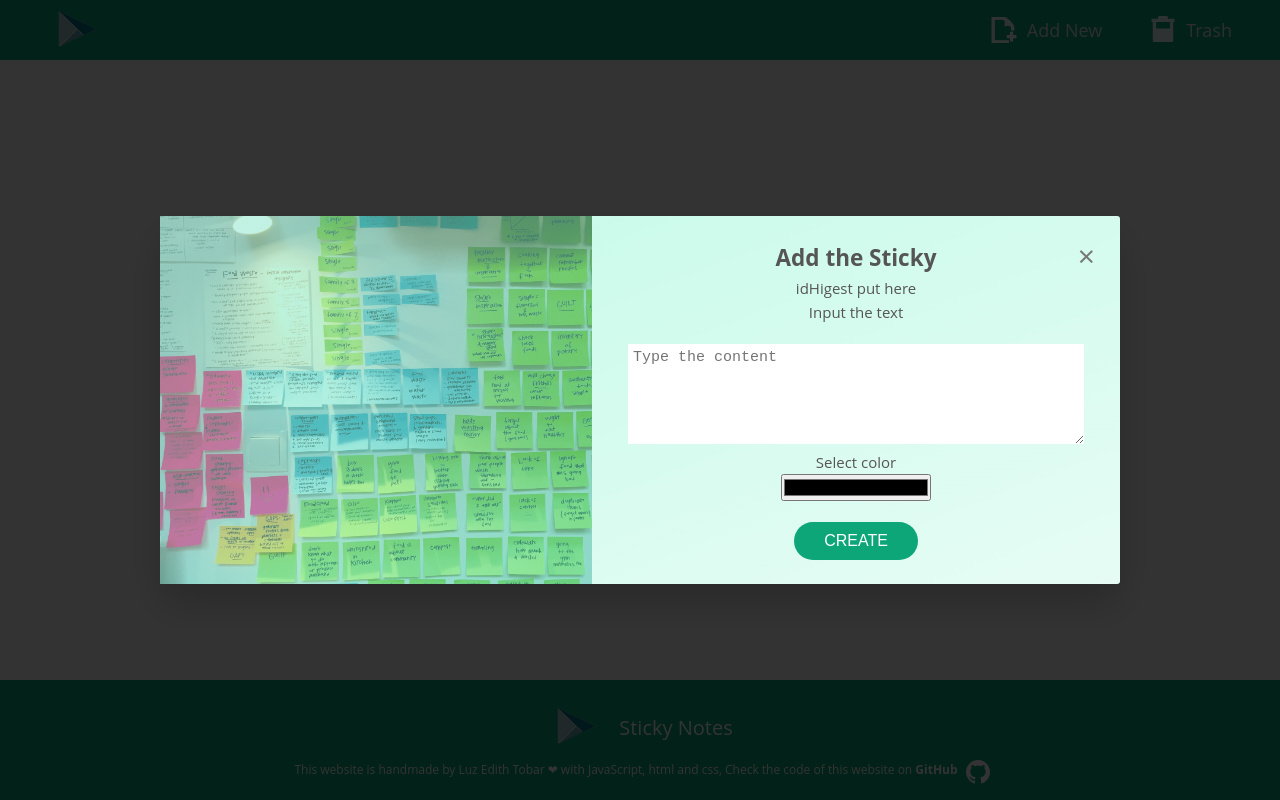
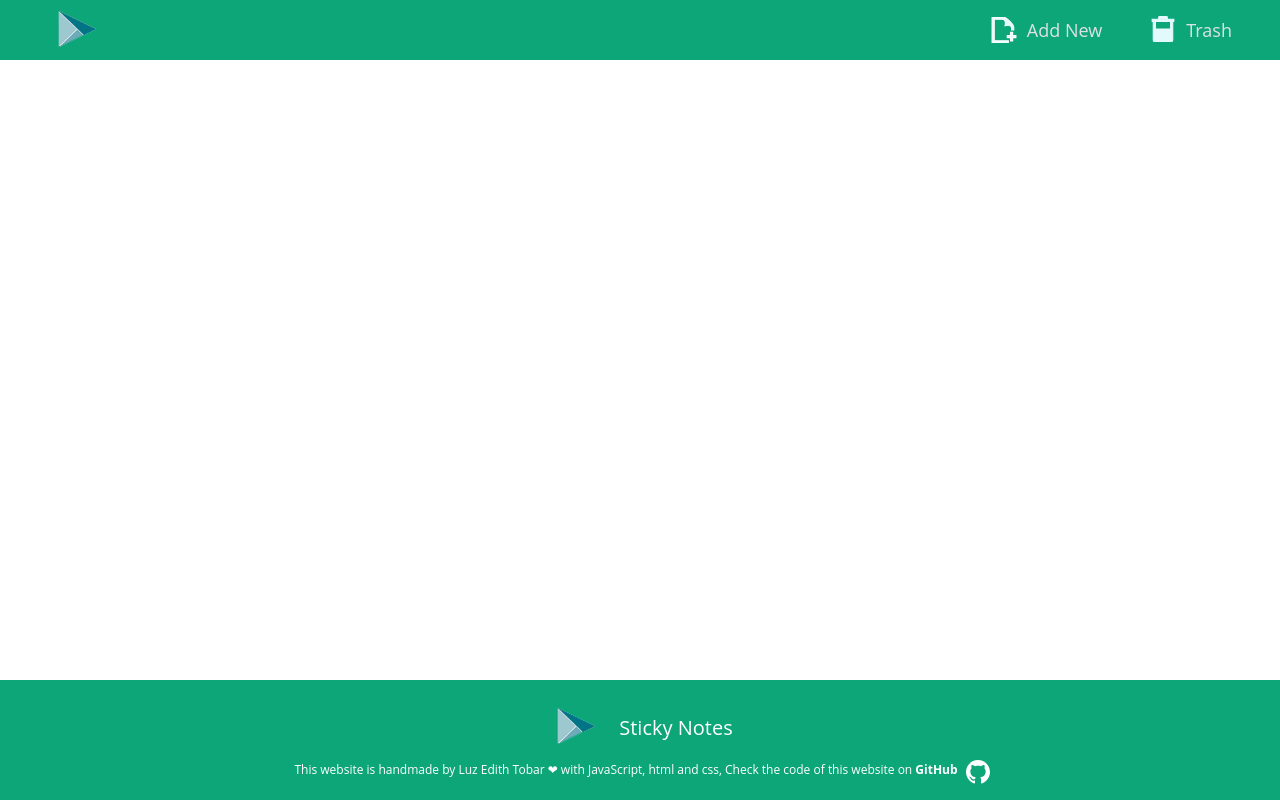
Before and after one commit to lizth93/stick-todo-REACT, a React (Create React App) app: page /modal in a window 1280 px wide. Built offline with nearby package versions, Linux system fonts and the light colour scheme.

Commit message:
Added store with redux

```diff
--- a/package.json
+++ b/package.json
@@ -3,12 +3,16 @@
   "version": "0.1.0",
   "private": true,
   "dependencies": {
+    "@reduxjs/toolkit": "^1.8.3",
     "@testing-library/jest-dom": "^5.16.4",
     "@testing-library/react": "^13.3.0",
     "@testing-library/user-event": "^13.5.0",
     "react": "^18.2.0",
     "react-dom": "^18.2.0",
+    "react-redux": "^8.0.2",
+    "react-router-dom": "^5.3.3",
     "react-scripts": "5.0.1",
+    "redux": "^4.2.0",
     "styled-components": "^5.3.5",
     "web-vitals": "^2.1.4"
   },
--- a/src/App.js
+++ b/src/App.js
@@ -2,7 +2,10 @@ import "./App.css";
 import Header from "./components/Header.styled";
 import Main from "./components/Main";
 
-function App() {
+function App(props) {
+  // const stateModal = props.stateModal;
+  // console.log(stateModal, "from app");
+
   return (
     <div className="App">
       <Header />
--- a/src/components/Header.js
+++ b/src/components/Header.js
@@ -2,6 +2,11 @@ import NavigationHeader from "./NavigationHeader.styled";
 import Logo from "./Logo.styled";
 
 const Header = (props) => {
+  // const stateModalPopup = (stateModal) => {
+  //   props.stateModalPopup(stateModal);
+  //   console.log(stateModal, "from header");
+  // };
+
   return (
     <header className={props.className}>
       <div className="header">
--- a/src/components/Main.js
+++ b/src/components/Main.js
@@ -1,14 +1,22 @@
 import Footer from "./Footer.styled";
-import ModuleAddNew from "./ModuleAddNew.styled";
+import Modal from "./Modal.styled";
+import { Route } from "react-router-dom";
+import { useSelector } from "react-redux";
 
 const Main = (props) => {
+  const isShowModal = useSelector((state) => state.modal.showModal);
+
   return (
     <main className={props.className}>
       <div className="main-components">
         <div>
           <section className="container" id="container"></section>
           <section className="section-popup">
-            <ModuleAddNew />
+            {isShowModal && (
+              <Route path="/modal" exact>
+                <Modal title="Add new Sticker" typeButton="Create" id="1" />
+              </Route>
+            )}
           </section>
         </div>
         <div>
--- a/src/components/ModuleAddNew.js
+++ b/src/components/Modal.js
@@ -1,16 +1,30 @@
+import { useDispatch } from "react-redux";
+import { Link } from "react-router-dom";
 import Button from "./Button.styled";
+import { modalActions } from "../store/index";
+
 const ModuleAddNew = (props) => {
+  const dispatch = useDispatch();
+
+  const handleShowModal = () => {
+    dispatch(modalActions.toggleModal());
+  };
+
   return (
     <form className={props.className} id="modal">
       <div className="modal__content">
         <div className="modal-img-box" role="img"></div>
         <div className="modal__right">
-          <a href="/container" className="modal__close">
+          <Link
+            to="/container"
+            className="modal__close"
+            onClick={handleShowModal}
+          >
             &times;
-          </a>
-          <h2 className="u-margin-bottom-small">Add the Sticky</h2>
+          </Link>
+          <h2 className="u-margin-bottom-small">{props.title}</h2>
           <div className="modal__flex">
-            <label className="id-number">idHigest put here</label>
+            <label className="id-number">{props.id}</label>
             <div>
               <label htmlFor="create-text" className="create-text">
                 Input the text
@@ -39,7 +53,9 @@ const ModuleAddNew = (props) => {
               />
             </div>
           </div>
-          <Button className="btn--form modal-button-element">Create</Button>
+          <Button className="btn--form modal-button-element">
+            {props.typeButton}
+          </Button>
         </div>
       </div>
     </form>
--- a/src/components/ModuleAddNew.styled.js
+++ b/src/components/Modal.styled.js
@@ -1,8 +1,8 @@
 import styled from "styled-components";
-import ModuleAddNew from "./ModuleAddNew";
+import Modal from "./Modal";
 import stickersImage from "../img/postit.jpg";
 
-export default styled(ModuleAddNew)`
+export default styled(Modal)`
   height: 100vh;
   width: 100%;
   position: fixed;
@@ -16,6 +16,7 @@ export default styled(ModuleAddNew)`
   transition: all 0.3s;
 
   .modal {
+    transition: all 0.3s;
     &__content {
       display: flex;
       background-image: linear-gradient(to right bottom, #c3fae8, #e6fcf5);
@@ -30,10 +31,11 @@ export default styled(ModuleAddNew)`
       background-color: #fff;
       box-shadow: 0 2rem 4rem rgba(0, 0, 0, 0.2);
       border-radius: 3px;
+
       /* transform: translate(-50%, -50%) scale(0.25); */
-      transition: all 0.5s 0.2s;
-      /* overflow: hidden;
-      opacity: 0; */
+
+      overflow: hidden;
+      /* opacity: 0; */
     }
 
     &__right {
--- a/src/components/NavigationHeader.js
+++ b/src/components/NavigationHeader.js
@@ -1,13 +1,31 @@
 import Button from "./Button.styled";
 import IconTrash from "./IconTrash";
 import StickerOnTrash from "./StickerOnTrash.styled";
+import { Route } from "react-router-dom";
+import { Link } from "react-router-dom";
+import { modalActions } from "../store/index";
+
+import { useDispatch } from "react-redux";
 
 const NavigationHeader = (props) => {
+  const dispatch = useDispatch();
+
+  const handleClickAddNew = () => {
+    dispatch(modalActions.toggleModal());
+    // setModalAddNew(true);
+    // props.onStateModalPopup(modalAddNew);
+  };
+
   return (
     <nav className={props.className}>
       <ul className="navigation__list">
         <li className="navigation__item navigation__create-new">
-          <a className="main-nav-link" href="/popup">
+          <Route>
+            <Link
+              className="main-nav-link"
+              to="/modal"
+              onClick={handleClickAddNew}
+            >
               <svg
                 width="24"
                 height="24"
@@ -18,12 +36,13 @@ const NavigationHeader = (props) => {
                 <path d="M23 17h-3v-3h-2v3h-3v2h3v3h2v-3h3v-2zm-7 5v2h-15v-24h10.189c3.163 0 9.811 7.223 9.811 9.614v2.386h-2v-1.543c0-4.107-6-2.457-6-2.457s1.518-6-2.638-6h-7.362v20h13z" />
               </svg>
               Add New
-          </a>
+            </Link>
+          </Route>
         </li>
         <li className="navigation__item">
-          <a className="main-nav-link nav__btn--trash" href="/">
+          <Link className="main-nav-link nav__btn--trash" to="/">
             <IconTrash />
-          </a>
+          </Link>
           <div className="trash">
             <ul className="trash__list">
               <StickerOnTrash></StickerOnTrash>
--- a/src/index.js
+++ b/src/index.js
@@ -2,10 +2,17 @@ import React from "react";
 import ReactDOM from "react-dom/client";
 import "./index.css";
 import App from "./App";
+import { BrowserRouter } from "react-router-dom";
+import { Provider } from "react-redux";
+import store from "./store/index";
 
 const root = ReactDOM.createRoot(document.getElementById("root"));
 root.render(
-  <React.StrictMode>
-    <App />
-  </React.StrictMode>
+  <BrowserRouter>
+    <React.StrictMode>
+      <Provider store={store}>
+        <App />
+      </Provider>
+    </React.StrictMode>
+  </BrowserRouter>
 );
--- /dev/null
+++ b/src/store/index.js
@@ -0,0 +1,19 @@
+import { createSlice, configureStore } from "@reduxjs/toolkit";
+
+const initialState = { showModal: false };
+
+const modalSlice = createSlice({
+  name: "modalState",
+  initialState,
+  reducers: {
+    toggleModal(state) {
+      state.showModal = !state.showModal;
+      console.log(state, "printing from store");
+    },
+  },
+});
+
+export const modalActions = modalSlice.actions;
+const store = configureStore({ reducer: { modal: modalSlice.reducer } });
+
+export default store;
```
Also changed, not shown: 1 other file (tests, documents, lock files or other folders). Lines whose indentation alone changed are shown as unchanged.
